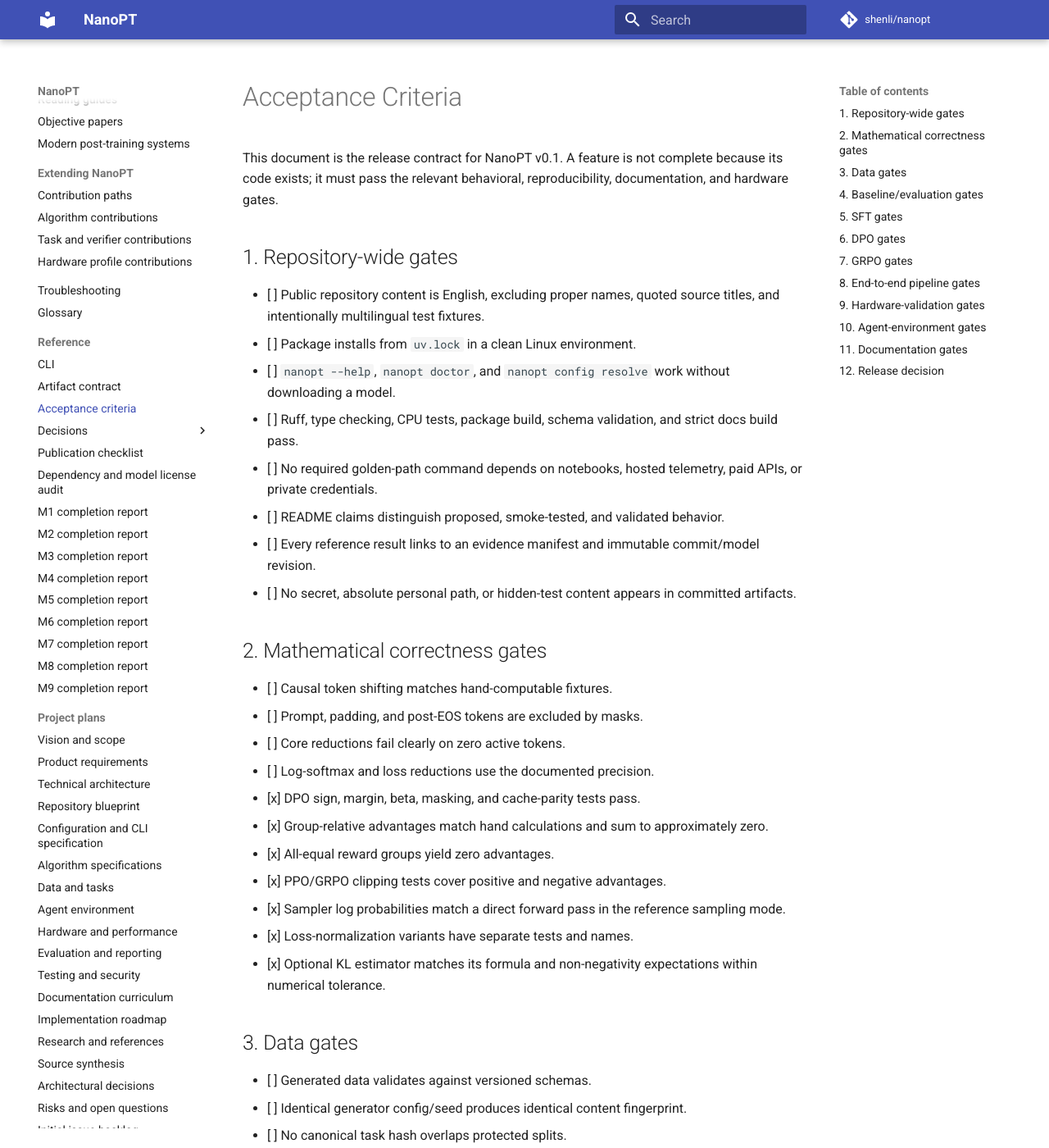
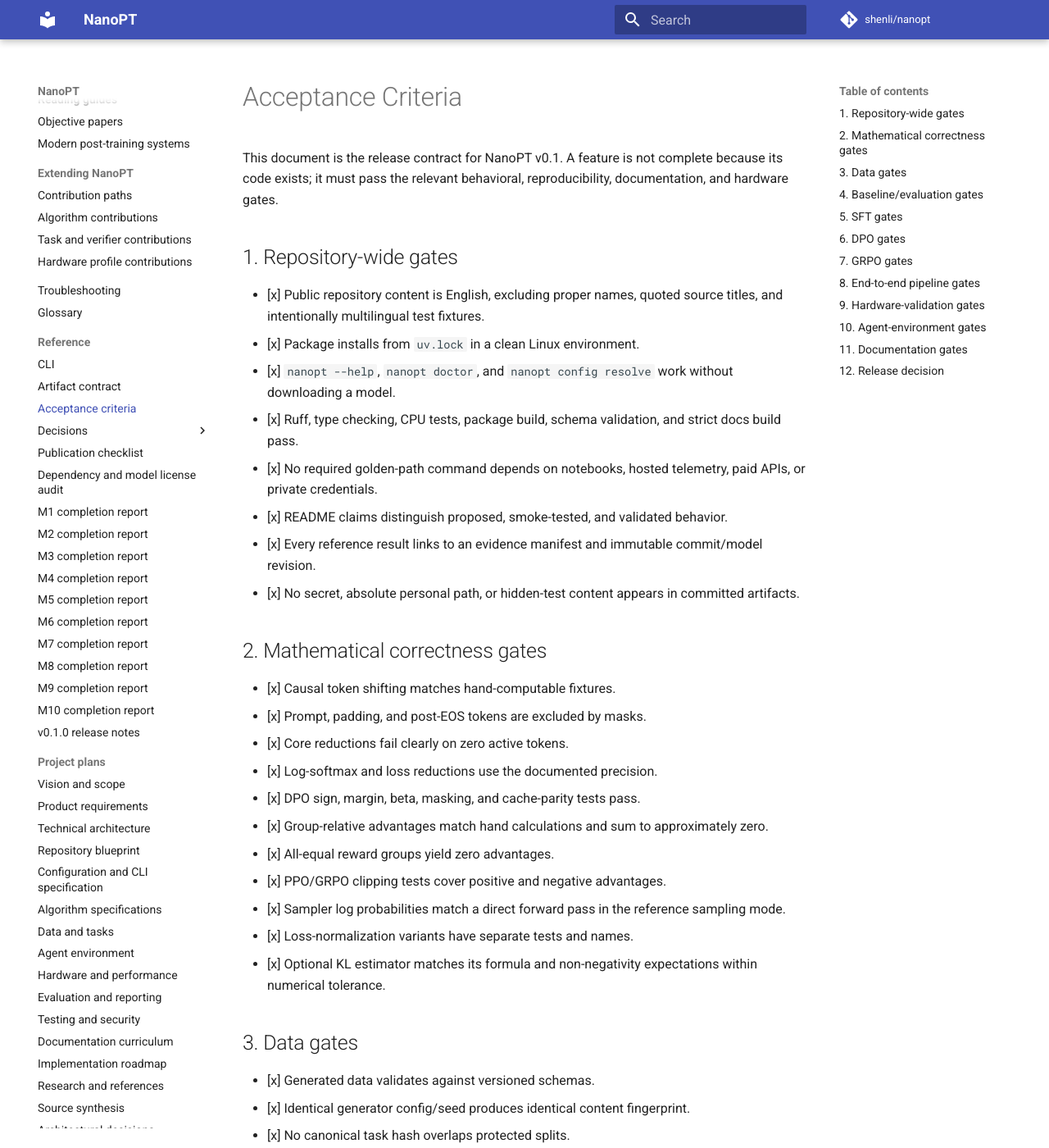
Before and after one commit to shenli/nanopt, an MkDocs documentation site: the page built from docs/13_ACCEPTANCE_CRITERIA.md, in a window 1280 px wide and 1400 px high. Shown: the whole window at 82% size. Built offline with MkDocs 1.6.1 and Material for MkDocs 9.7.7, drawn with Linux system fonts in a browser that asks for light colours; comment, search, counter and statistics services are not loaded; some of the changed text lies outside the part shown.

Commit message:
Publish v0.1 release evidence

```diff
--- a/docs/13_ACCEPTANCE_CRITERIA.md
+++ b/docs/13_ACCEPTANCE_CRITERIA.md
@@ -4,21 +4,21 @@
 
 ## 1. Repository-wide gates
 
-- [ ] Public repository content is English, excluding proper names, quoted source titles, and intentionally multilingual test fixtures.
-- [ ] Package installs from `uv.lock` in a clean Linux environment.
-- [ ] `nanopt --help`, `nanopt doctor`, and `nanopt config resolve` work without downloading a model.
-- [ ] Ruff, type checking, CPU tests, package build, schema validation, and strict docs build pass.
-- [ ] No required golden-path command depends on notebooks, hosted telemetry, paid APIs, or private credentials.
-- [ ] README claims distinguish proposed, smoke-tested, and validated behavior.
-- [ ] Every reference result links to an evidence manifest and immutable commit/model revision.
-- [ ] No secret, absolute personal path, or hidden-test content appears in committed artifacts.
+- [x] Public repository content is English, excluding proper names, quoted source titles, and intentionally multilingual test fixtures.
+- [x] Package installs from `uv.lock` in a clean Linux environment.
+- [x] `nanopt --help`, `nanopt doctor`, and `nanopt config resolve` work without downloading a model.
+- [x] Ruff, type checking, CPU tests, package build, schema validation, and strict docs build pass.
+- [x] No required golden-path command depends on notebooks, hosted telemetry, paid APIs, or private credentials.
+- [x] README claims distinguish proposed, smoke-tested, and validated behavior.
+- [x] Every reference result links to an evidence manifest and immutable commit/model revision.
+- [x] No secret, absolute personal path, or hidden-test content appears in committed artifacts.
 
 ## 2. Mathematical correctness gates
 
-- [ ] Causal token shifting matches hand-computable fixtures.
-- [ ] Prompt, padding, and post-EOS tokens are excluded by masks.
-- [ ] Core reductions fail clearly on zero active tokens.
-- [ ] Log-softmax and loss reductions use the documented precision.
+- [x] Causal token shifting matches hand-computable fixtures.
+- [x] Prompt, padding, and post-EOS tokens are excluded by masks.
+- [x] Core reductions fail clearly on zero active tokens.
+- [x] Log-softmax and loss reductions use the documented precision.
 - [x] DPO sign, margin, beta, masking, and cache-parity tests pass.
 - [x] Group-relative advantages match hand calculations and sum to approximately zero.
 - [x] All-equal reward groups yield zero advantages.
@@ -29,25 +29,25 @@
 
 ## 3. Data gates
 
-- [ ] Generated data validates against versioned schemas.
-- [ ] Identical generator config/seed produces identical content fingerprint.
-- [ ] No canonical task hash overlaps protected splits.
-- [ ] Every trusted answer is independently re-evaluated from the AST.
+- [x] Generated data validates against versioned schemas.
+- [x] Identical generator config/seed produces identical content fingerprint.
+- [x] No canonical task hash overlaps protected splits.
+- [x] Every trusted answer is independently re-evaluated from the AST.
 - [x] Every chosen preference passes the strict verifier.
 - [x] Every rejected preference fails the intended criterion.
 - [x] Preference audit reports length and rejection-type distributions.
 - [x] Parser attack suite has zero cases where an incorrect trusted answer receives correctness reward.
-- [ ] Dataset cards explain scope, generation, limitations, and license.
+- [x] Dataset cards explain scope, generation, limitations, and license.
 
 ## 4. Baseline/evaluation gates
 
-- [ ] Base model evaluation saves example-level outputs and aggregate metrics.
-- [ ] Deterministic and sampled generation modes are separately configured.
-- [ ] pass@k implementation passes fixtures.
-- [ ] Confidence intervals and task counts accompany headline accuracy metrics.
-- [ ] Reports separate parser failure from wrong answer.
-- [ ] Same evaluator version is used across checkpoint comparisons.
-- [ ] Regression selection is deterministic and reproducible.
+- [x] Base model evaluation saves example-level outputs and aggregate metrics.
+- [x] Deterministic and sampled generation modes are separately configured.
+- [x] pass@k implementation passes fixtures.
+- [x] Confidence intervals and task counts accompany headline accuracy metrics.
+- [x] Reports separate parser failure from wrong answer.
+- [x] Same evaluator version is used across checkpoint comparisons.
+- [x] Regression selection is deterministic and reproducible.
 
 ## 5. SFT gates
 
--- a/mkdocs.yml
+++ b/mkdocs.yml
@@ -117,6 +117,8 @@
       - M7 completion report: reference/m7-completion-report.md
       - M8 completion report: reference/m8-completion-report.md
       - M9 completion report: reference/m9-completion-report.md
+      - M10 completion report: reference/m10-completion-report.md
+      - v0.1.0 release notes: reference/v0.1-release-notes.md
   - Project plans:
       - Vision and scope: 00_VISION_AND_SCOPE.md
       - Product requirements: 01_PRODUCT_REQUIREMENTS.md
```
Also changed, not shown: README.md (+5 -0 lines), docs/index.md (+5 -0 lines), docs/reference/evidence/v0.1-release-574582a.json (added, +82 -0 lines), docs/reference/m10-completion-report.md (added, +79 -0 lines), docs/reference/v0.1-release-notes.md (added, +34 -0 lines).
